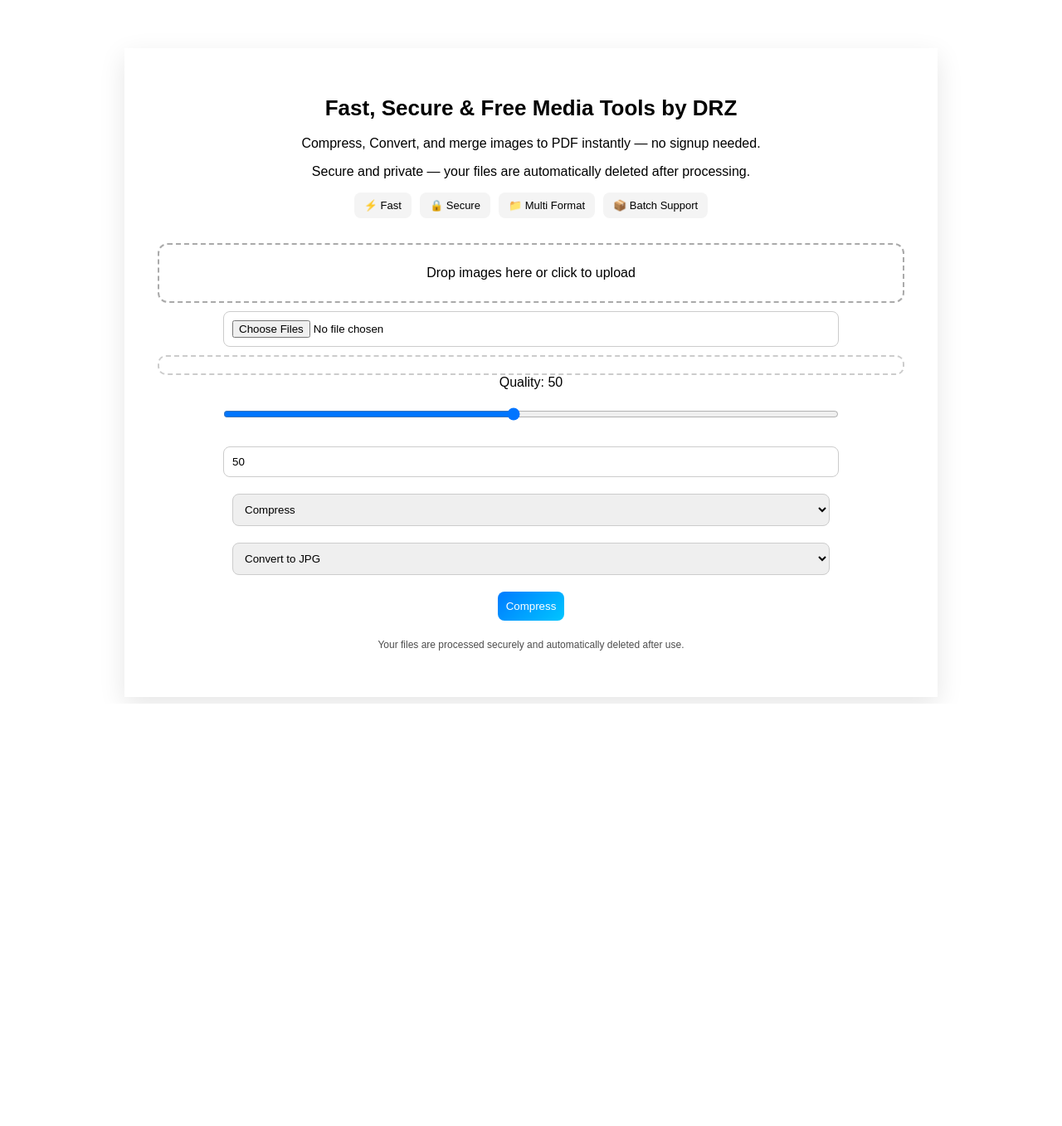
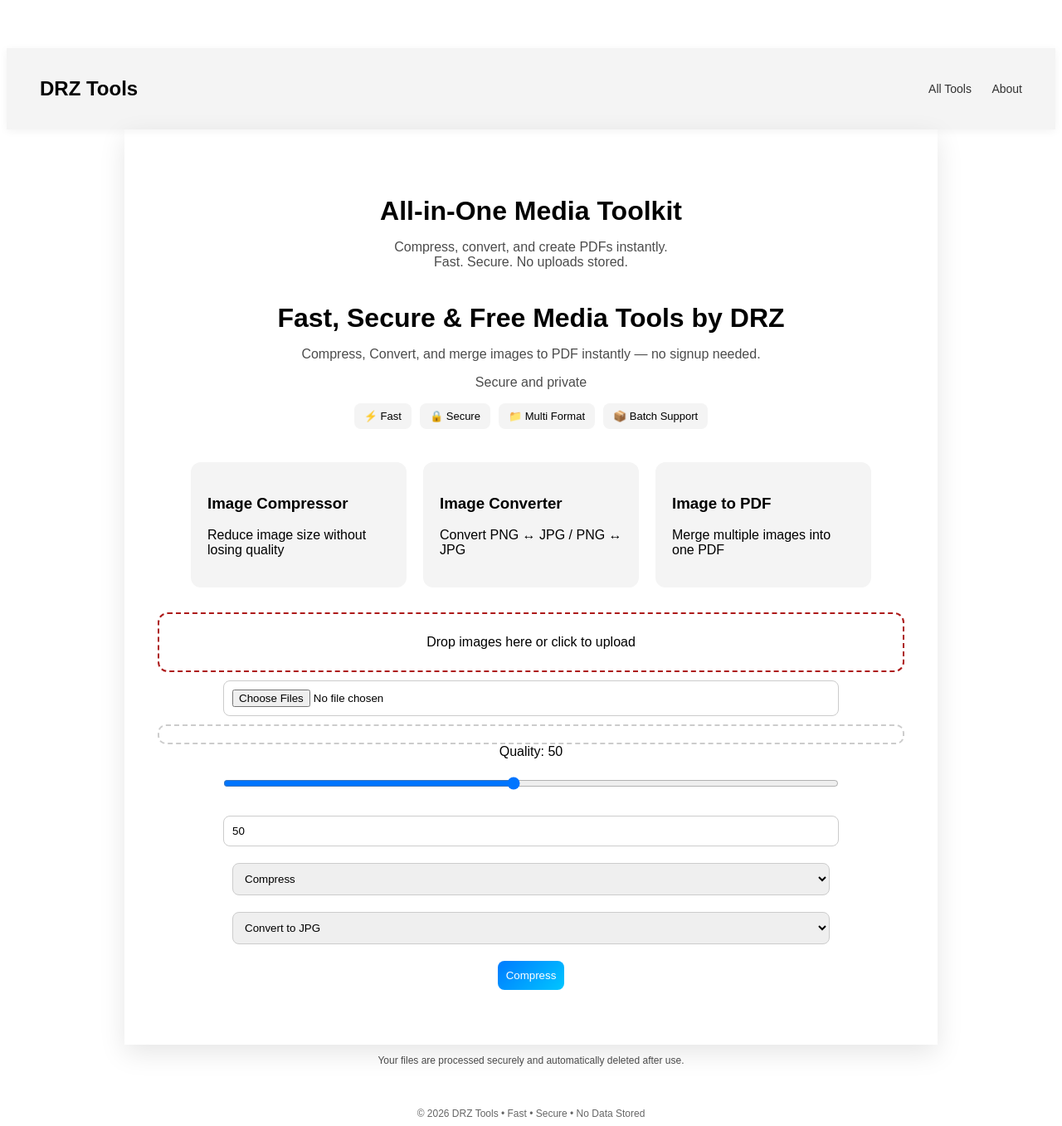
Before and after one commit to Dronzly/media-compressor, a FastAPI app: page / in a window 1280 px wide. Shown: the whole page at 83% size. Before the commit the page ends 848 px from the top, so only its background shows below. Run offline with FastAPI, Linux system fonts and the light colour scheme.

Commit message:
UI upgrading

```diff
--- a/templates/index.html
+++ b/templates/index.html
@@ -75,7 +75,7 @@ button {
 }
 
 #dropZone {
-    border: 2px dashed #aaa;
+    border: 2px dashed #ad1919;
     padding: 25px;
     border-radius: 12px;
     cursor: pointer;
@@ -83,8 +83,13 @@ button {
 }
 
 #dropZone.active {
-    background: rgba(0,123,255,0.1);
-    border-color: #007BFF;
+    background: rgba(47, 85, 125, 0.15);
+    border-color: #142f4c;
+    transform: scale(1.02);
+}
+
+#dropZone {
+    transition: all 0.2s ease;
 }
 
 #previewContainer {
@@ -102,6 +107,14 @@ button {
     height: 80px;
     position: relative;
     cursor: grab;
+}
+
+.preview-item:hover {
+    transform: scale(1.08);
+}
+
+.preview-item {
+    transition: transform 0.2s ease, opacity 0.2s ease;
 }
 
 .preview-item img {
@@ -179,22 +192,149 @@ button {
 .preview-item:hover {
     transform: scale(1.05);
 }
+
+.navbar {
+    display: flex;
+    justify-content: space-between;
+    align-items: center;
+    padding: 15px 40px;
+    background: var(--box);
+    box-shadow: 0 2px 10px rgba(0,0,0,0.05);
+}
+
+.nav-links span {
+    margin-left: 20px;
+    cursor: pointer;
+    font-size: 14px;
+    opacity: 0.8;
+}
+
+.hero {
+    margin: 40px 0;
+}
+
+.hero h1 {
+    font-size: 32px;
+    margin-bottom: 10px;
+}
+
+.hero p {
+    opacity: 0.7;
+}
+
+.tools {
+    display: flex;
+    gap: 20px;
+    justify-content: center;
+    margin-bottom: 30px;
+    flex-wrap: wrap;
+}
+
+.tool-card {
+    width: 220px;
+    padding: 20px;
+    background: var(--box);
+    border-radius: 12px;
+    cursor: pointer;
+    transition: 0.2s;
+    text-align: left;
+}
+
+.tool-card {
+    transition: all 0.25s ease;
+}
+
+.tool-card:hover {
+    transform: translateY(-6px) scale(1.02);
+    box-shadow: 0 15px 35px rgba(0,0,0,0.12);
+}
+
+.preview-item:hover {
+    transform: scale(1.08);
+}
+
+.container {
+    animation: fadeIn 0.6s ease;
+}
+
+@keyframes fadeIn {
+    from {
+        opacity: 0;
+        transform: translateY(15px);
+    }
+    to {
+        opacity: 1;
+        transform: translateY(0);
+    }
+}
+
+button:active {
+    transform: scale(0.96);
+}
+
+#loader {
+    animation: pulse 1s infinite;
+}
+
+@keyframes pulse {
+    0% { opacity: 0.4; }
+    50% { opacity: 1; }
+    100% { opacity: 0.4; }
+}
+
+html {
+    scroll-behavior: smooth;
+}
+
 </style>
 </head>
 
 <body>
 
+    <div class="navbar">
+    <h2>DRZ Tools</h2>
+    <div class="nav-links">
+        <span>All Tools</span>
+        <span>About</span>
+    </div>
+</div>
+
 <div class="container">
+
+<div class="hero">
+    <h1>All-in-One Media Toolkit</h1>
+    <p>
+        Compress, convert, and create PDFs instantly.<br>
+        Fast. Secure. No uploads stored.
+    </p>
+</div>
 
 <div class="hero">
     <h1>Fast, Secure & Free Media Tools by DRZ</h1>
     <p>Compress, Convert, and merge images to PDF instantly — no signup needed.</p>
-    <p>Secure and private — your files are automatically deleted after processing.</p>
+    <p>Secure and private</p>
     <div class="features">
         <div>⚡ Fast</div>
         <div>🔒 Secure</div>
         <div>📁 Multi Format</div>
         <div>📦 Batch Support</div>
+    </div>
+</div>
+
+<div class="tools">
+    <div class="tool-card" onclick="selectTool('compress')">
+        <h3>Image Compressor</h3>
+        <p>Reduce image size without losing quality</p>
+    </div>
+
+    <div class="tool-card" onclick="selectTool('convert')">
+        <h3>Image Converter</h3>
+        <p>Convert PNG ↔ JPG / PNG ↔ JPG</p>
+    </div>
+
+    <div class="tool-card" onclick="selectTool('pdf')">
+        <h3>Image to PDF</h3>
+        <p>Merge multiple images into one PDF</p>
     </div>
 </div>
 
@@ -225,10 +365,6 @@ button {
 
 </form>
 
-<p style="font-size:12px; opacity:0.7;">
-    Your files are processed securely and automatically deleted after use.
-</p>
-
 <div id="loader">⏳ Processing...</div>
 
 <div id="progressBarContainer">
@@ -240,6 +376,10 @@ button {
 <a id="downloadLink"></a>
 
 </div>
+
+<p style="font-size:12px; opacity:0.7;">
+    Your files are processed securely and automatically deleted after use.
+</p>
 
 <div id="toast"></div>
 
@@ -313,6 +453,17 @@ newFiles.forEach(file => {
 });
     render();
 });
+
+function selectTool(mode) {
+    modeSelect.value = mode;
+
+    modeSelect.dispatchEvent(new Event("change"));
+
+    window.scrollTo({
+        top: document.getElementById("uploadForm").offsetTop - 50,
+        behavior: "smooth"
+    });
+}
 
 // render
 function render() {
@@ -431,7 +582,12 @@ form.addEventListener("submit", async (e) => {
             ? ((data.original_size_kb - data.output_size_kb) / data.original_size_kb * 100).toFixed(1)
             : 0;
 
-        bar.style.width = reduction + "%";
+      bar.style.width = "0%";
+
+    setTimeout(() => {
+    bar.style.width = reduction + "%";
+    }, 100);
+
         result.innerText = `Reduced ${reduction}%`;
     } else {
         bar.style.width = "100%";
@@ -471,5 +627,9 @@ dropZone.addEventListener("drop", (e) => {
 });
 </script>
 
+<footer style="margin-top:50px; font-size:12px; opacity:0.6;">
+    © 2026 DRZ Tools • Fast • Secure • No Data Stored
+</footer>
+
 </body>
 </html>
```
